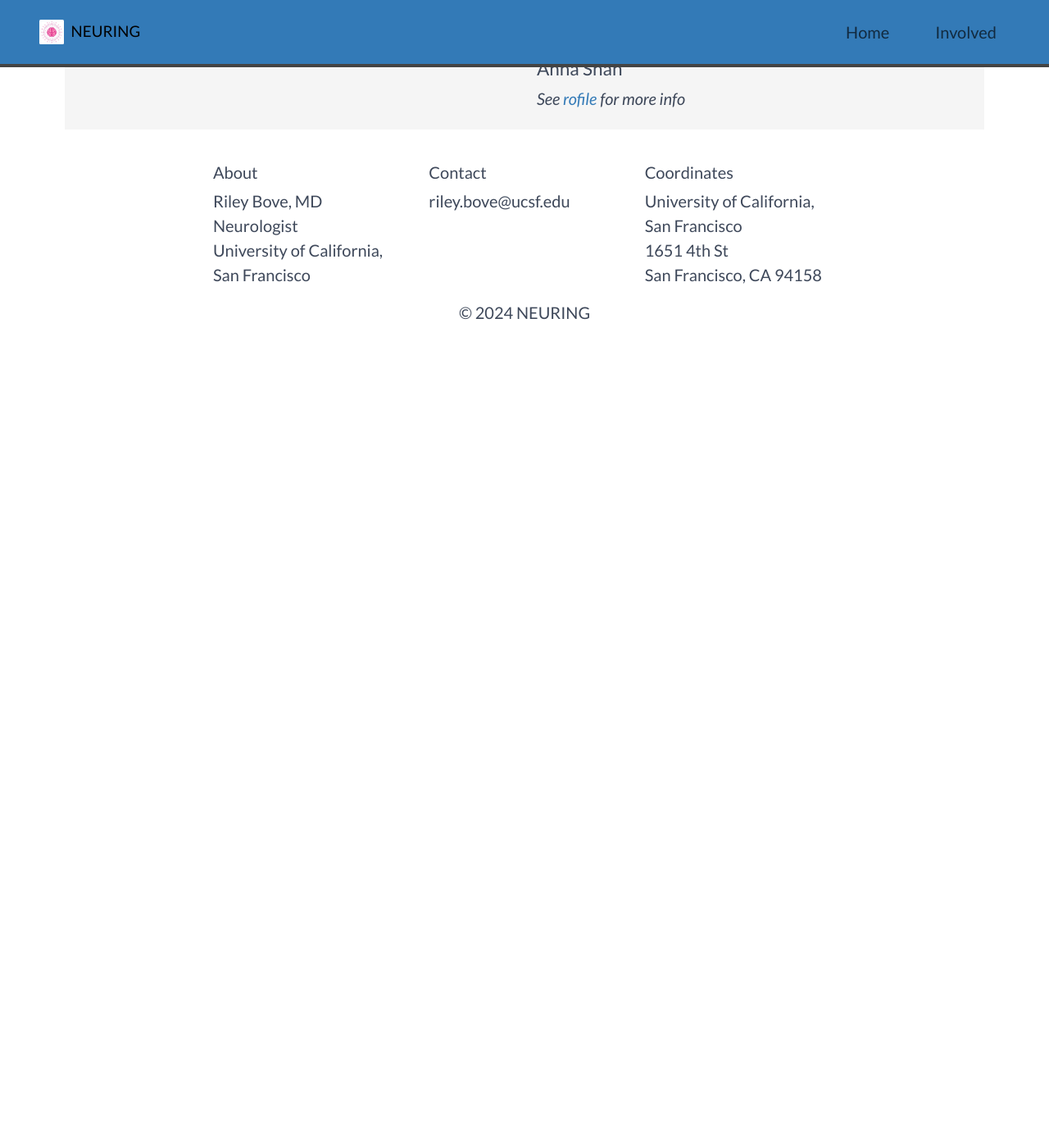
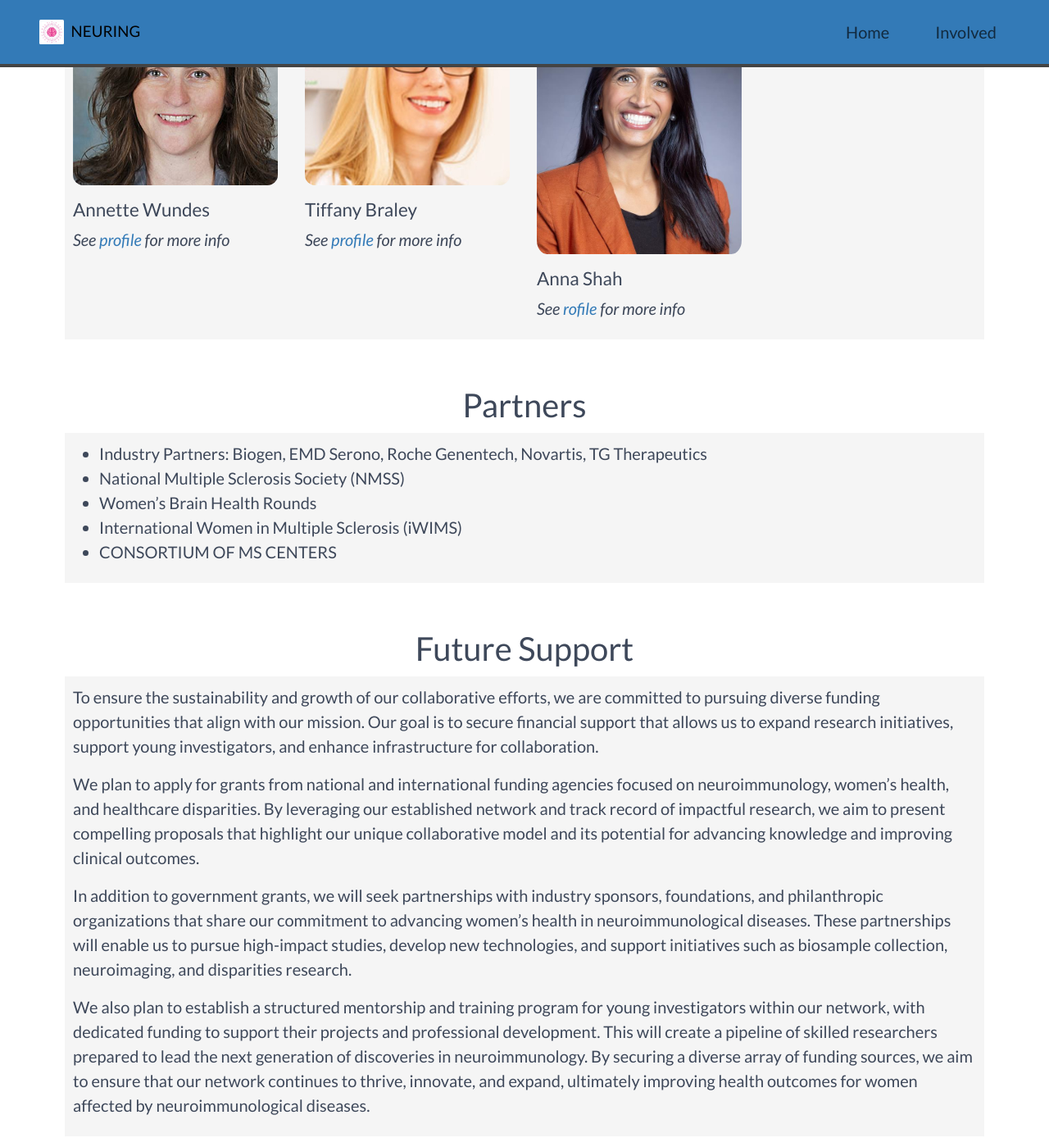
Before and after one commit to narender-sara/neuring, a Jekyll site: the page built from _pages/involved.md, in a window 1280 px wide and 1400 px high, scrolled down 2199 px. Shown: the whole window at 82% size. Built offline with Jekyll 4.4.1, drawn with Linux system fonts in a browser that asks for light colours; nearby versions of some CDN libraries; a style sheet for code colours, icons or effects is not loaded; before the commit the page ends 2611 px from its top, so only the background shows below that; some of the changed text lies outside the part shown.

Commit message:
add content to involved page

```diff
--- a/_pages/involved.md
+++ b/_pages/involved.md
@@ -8,10 +8,22 @@ permalink: /involved/
 ## Get Involved
 
 <div class="jumbotron">
-  <h3>Avenues for Collaboration</h3>
-  <strong>Submission:</strong> Idea for research? Please submit a brief paragraph with the following details: Investigator, email, institution, title, brief synopsis detailing proposed participants, data sources and analyses.
+  <h3>Avenues for Collaboration - Research Collaborations:</h3>
+  - <strong>Submission:</strong>
+    Have an idea for research? Submit a brief paragraph including the following details:
+    - Investigator name
+    - Email address
+    - Institution
+    - Title and brief synopsis of the project (1 paragraph)
+    - Proposed participants, data sources, and analyses
 
-  <strong>Next steps:</strong> The advisory committee meets monthly to review these data requests, meet formally with submitting investigator to propose best strategy, and pool interested centers to expedite collaborations.
+  - <strong>Next steps:</strong>
+    The advisory committee meets monthly to review these data requests, meet formally with submitting investigator to propose best strategy, and pool interested centers to expedite collaborations.
+
+  Learning and Dissemination
+  - Ongoing participation in Conferences THROUGH WOMEN’S NEUROLOGY TRAINING CURRICULUM
+  - JOINT PROJECTS ACROSS DISCIPLINES TO PROMOTE WOMEN’S NEUROLOGY AS A DISTINCT SUBSEPECIALITY (BOSTON, UCSF, PITT, ETC)
+
 </div>
 
 <br>
@@ -58,3 +70,30 @@ permalink: /involved/
 </div>
 {% endif %}
 </div>
+
+<br>
+
+## Partners
+
+<div class="jumbotron">
+- Industry Partners: Biogen, EMD Serono, Roche Genentech, Novartis, TG Therapeutics
+- National Multiple Sclerosis Society (NMSS)
+- Women’s Brain Health Rounds
+- International Women in Multiple Sclerosis (iWIMS)
+- CONSORTIUM OF MS CENTERS
+</div>
+
+<br>
+
+## Future Support
+
+<div class="jumbotron">
+To ensure the sustainability and growth of our collaborative efforts, we are committed to pursuing diverse funding opportunities that align with our mission. Our goal is to secure financial support that allows us to expand research initiatives, support young investigators, and enhance infrastructure for collaboration.
+
+We plan to apply for grants from national and international funding agencies focused on neuroimmunology, women’s health, and healthcare disparities. By leveraging our established network and track record of impactful research, we aim to present compelling proposals that highlight our unique collaborative model and its potential for advancing knowledge and improving clinical outcomes.
+
+In addition to government grants, we will seek partnerships with industry sponsors, foundations, and philanthropic organizations that share our commitment to advancing women’s health in neuroimmunological diseases. These partnerships will enable us to pursue high-impact studies, develop new technologies, and support initiatives such as biosample collection, neuroimaging, and disparities research.
+
+We also plan to establish a structured mentorship and training program for young investigators within our network, with dedicated funding to support their projects and professional development. This will create a pipeline of skilled researchers prepared to lead the next generation of discoveries in neuroimmunology.
+By securing a diverse array of funding sources, we aim to ensure that our network continues to thrive, innovate, and expand, ultimately improving health outcomes for women affected by neuroimmunological diseases.
+</div>
```
